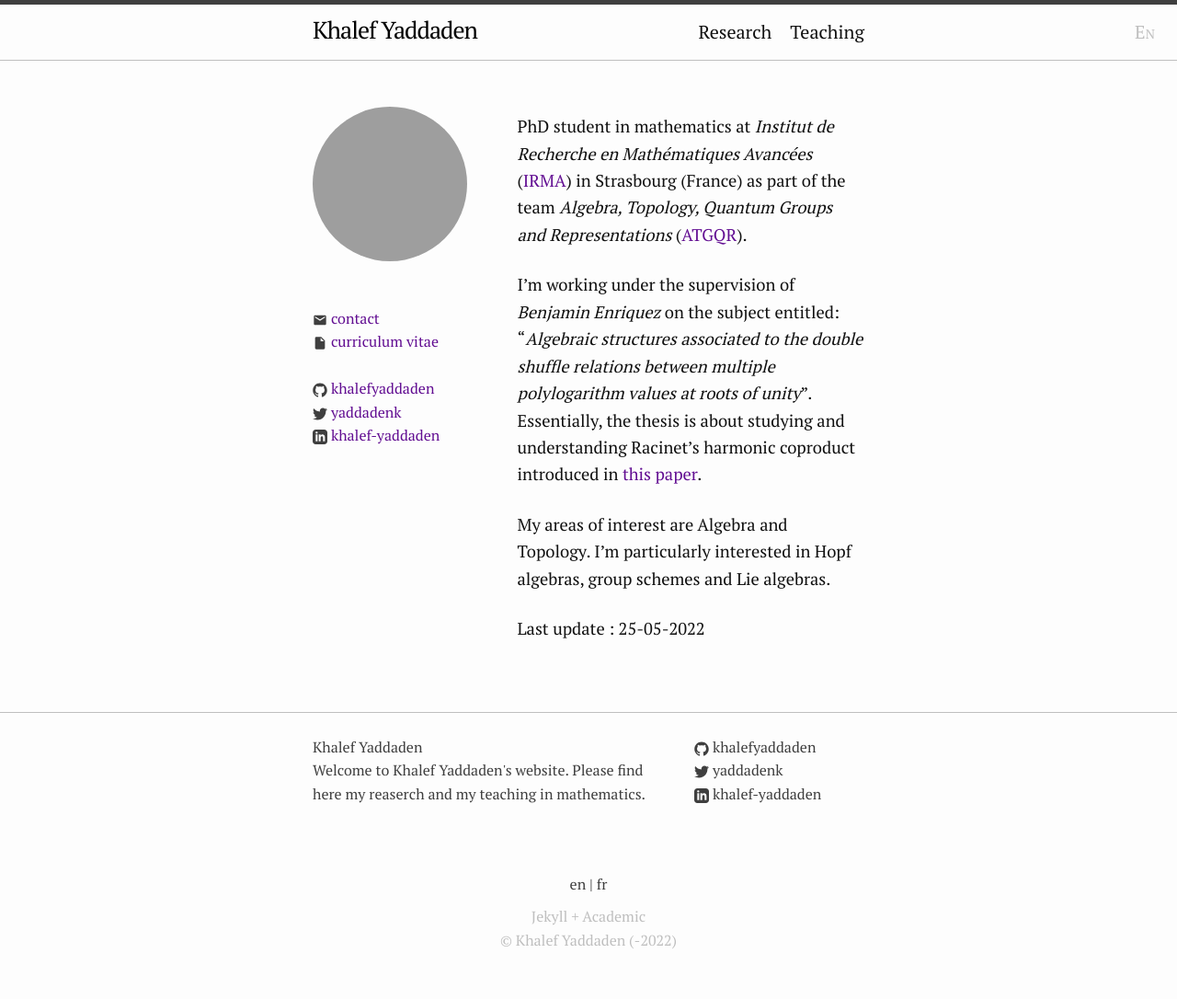
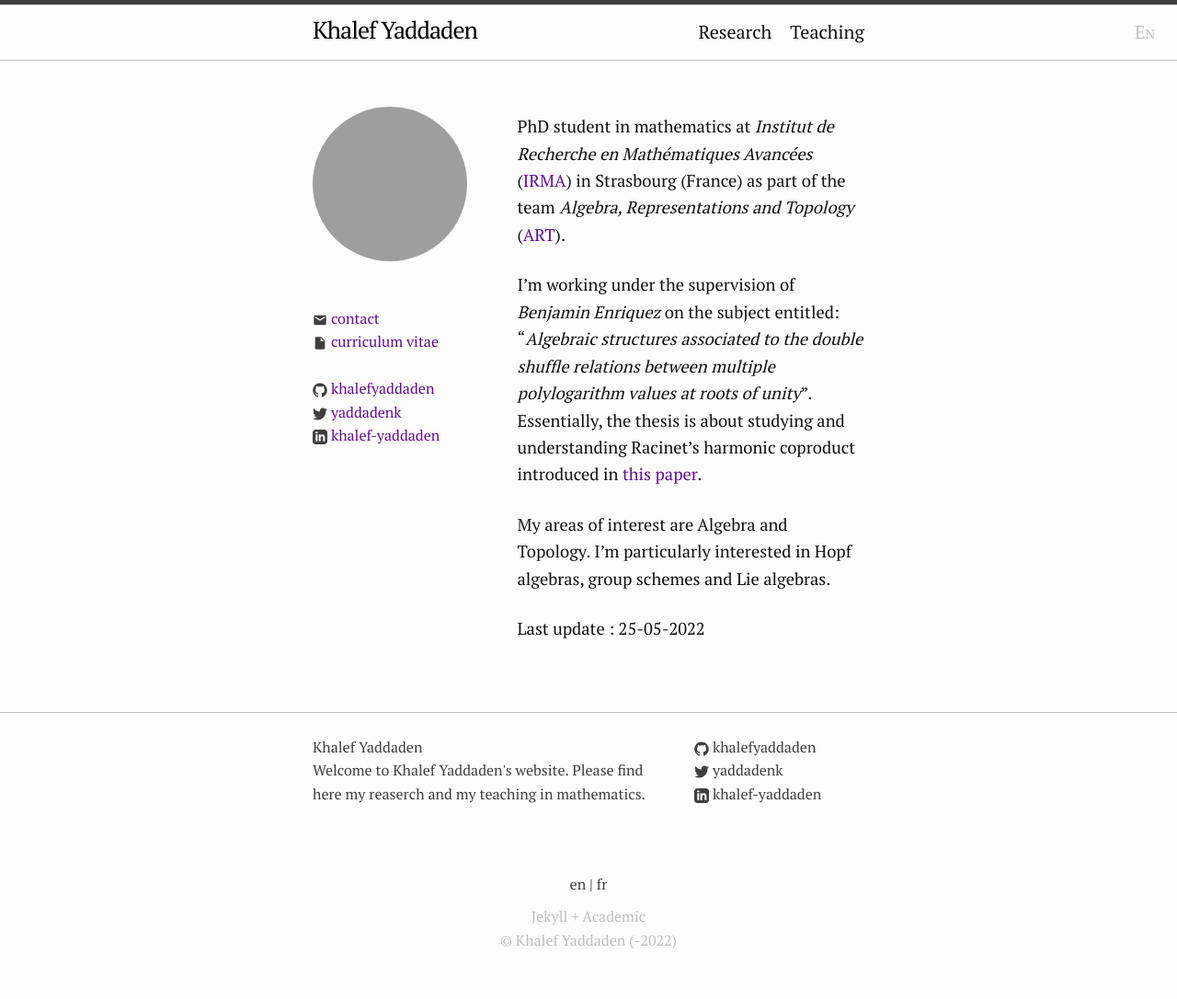
Before and after one commit to khalefyaddaden/khalefyaddaden.github.io, a Jekyll site: the page built from index.markdown, in a window 1280 px wide. Shown: the whole page at 92% size. Built offline with Jekyll 4.4.1, drawn with Linux system fonts in a browser that asks for light colours; grey boxes are pictures that could not be loaded.

Commit message:
atgqr to art

```diff
--- a/index.fr.markdown
+++ b/index.fr.markdown
@@ -6,7 +6,7 @@ layout: about
 lang: fr
 ---
 
-Doctorant en mathématiques à l'*Institut de Recherche en Mathématiques Avancées* ([IRMA](http://irma.math.unistra.fr)) à Strasbourg (France) au sein de l'équipe d'*Algèbre, Topologie, Group Quantiques et Représentations* ([ATGQR](http://irma.math.unistra.fr/rubrique128.html)).
+Doctorant en mathématiques à l'*Institut de Recherche en Mathématiques Avancées* ([IRMA](http://irma.math.unistra.fr)) à Strasbourg (France) au sein de l'équipe d'*Algèbre, Représentations et Topologie* ([ART](https://irma.math.unistra.fr/teams/art.html)).
 
 Je travaille sous la direction de *Benjamin Enriquez* sur le sujet intitulé:
 "*Structures algébriques associées aux relations de double mélange entres valeurs polylogrithmes multiples aux racines de l'unité*". Essentiellement, il s'agit de l'étude et la compréhension
--- a/index.markdown
+++ b/index.markdown
@@ -6,7 +6,7 @@ layout: about
 lang: en
 ---
 
-PhD student in mathematics at *Institut de Recherche en Mathématiques Avancées* ([IRMA](http://irma.math.unistra.fr)) in Strasbourg (France) as part of the team *Algebra, Topology, Quantum Groups and Representations* ([ATGQR](http://irma.math.unistra.fr/rubrique128.html)).
+PhD student in mathematics at *Institut de Recherche en Mathématiques Avancées* ([IRMA](http://irma.math.unistra.fr)) in Strasbourg (France) as part of the team *Algebra, Representations and Topology* ([ART](https://irma.math.unistra.fr/teams/art.html)).
 
 I'm working under the supervision of *Benjamin Enriquez* on the subject entitled:
 "*Algebraic structures associated to the double shuffle relations between multiple polylogarithm values at roots of unity*".
```
